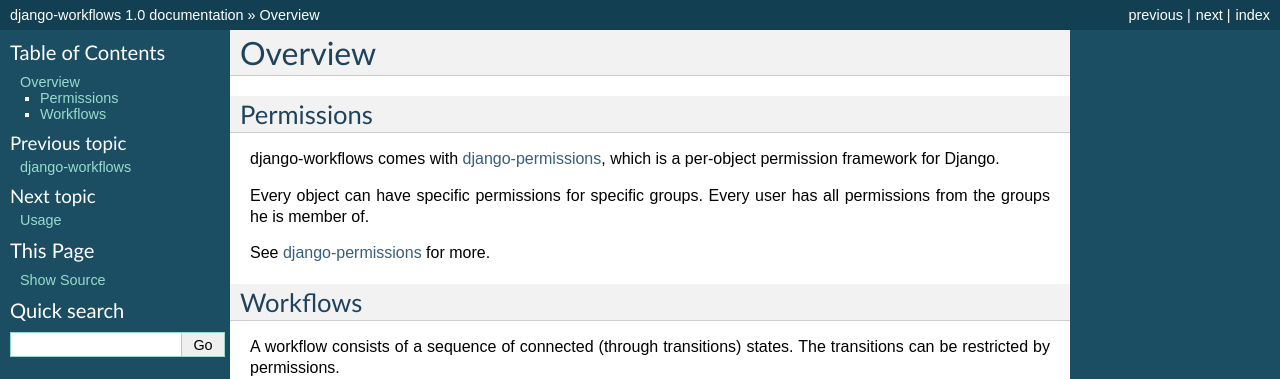
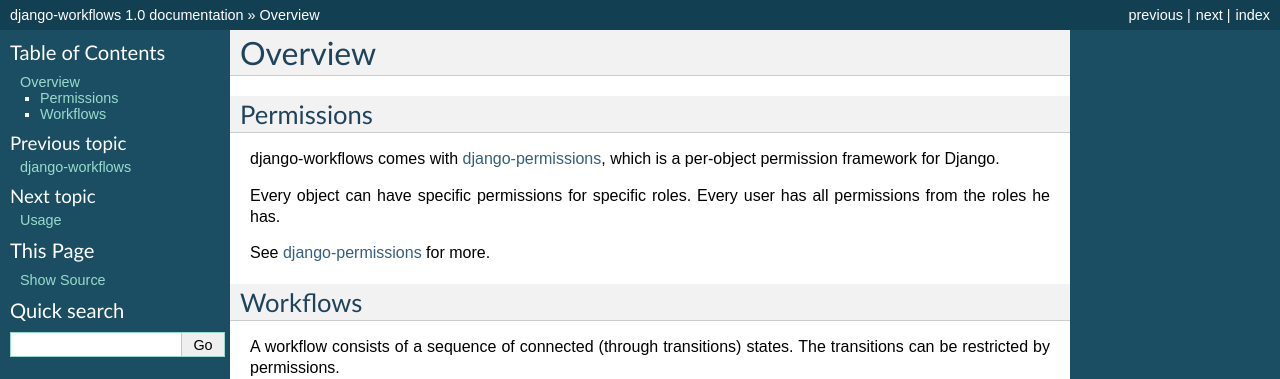
Before and after one commit to diefenbach/django-workflows, a Sphinx documentation site: the page built from docs/overview.rst, in a window 1280 px wide. Shown: the top 379 px of the page. Built offline with Sphinx 7.4.7, drawn with Linux system fonts in a browser that asks for light colours.

```diff
--- a/docs/overview.rst
+++ b/docs/overview.rst
@@ -9,8 +9,8 @@
 <http://packages.python.org/django-permissions/>`_, which is a per-object
 permission framework for Django.
 
-Every object can have specific permissions for specific groups. Every user
-has all permissions from the groups he is member of.
+Every object can have specific permissions for specific roles. Every user
+has all permissions from the roles he has.
 
 See `django-permissions <http://packages.python.org/django-permissions/>`_
 for more.
```
